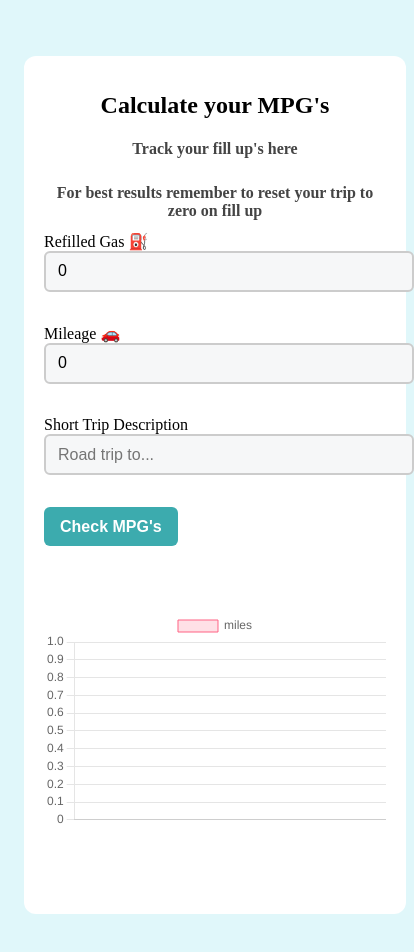
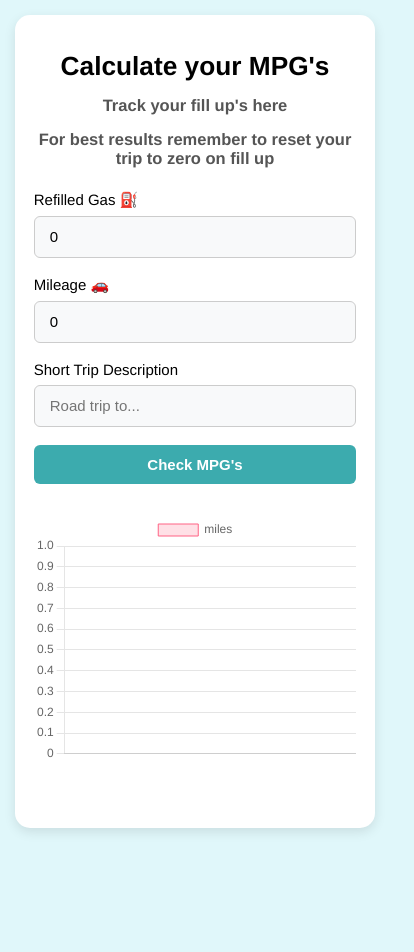
Before and after one commit to evo-g/mpg-tracker, a React (Vite) app: page / in a window 390 px wide. Shown: the top 952 px of the page, 414 px wide, since content can reach past the window. After the commit the page ends 844 px from the top, so only its background shows below. Built offline with nearby package versions, Linux system fonts and the light colour scheme; the HTML template or start-up script is replaced by a standard one.

Commit message:
css updates for desktop and mobile

```diff
--- a/src/style.css
+++ b/src/style.css
@@ -1,207 +1,160 @@
-/* Container responsiveness & visual clarity */
-.container {
-  background-color: #ffffff;
-  border-radius: 1rem;
-  padding: 2rem;
-  margin: 2rem auto;
-  box-shadow: 0 4px 10px rgba(0, 0, 0, 0.1);
-  display: flex;
-  flex-direction: column;
-  text-align: center;
-  align-items: center;
-  width: 95%;
-  max-width: 700px; /* was 600px */
+/* RESET & BASE */
+*,
+*::before,
+*::after {
+  box-sizing: border-box;
+}
+
+html {
+  -webkit-font-smoothing: antialiased;
+  font-family: 'Helvetica Neue', Helvetica, Arial, sans-serif;
+  font-size: 16px;
 }
 
 body {
+  margin: 0;
   background-color: #e0f7fa;
+  padding: 1rem;
+  display: flex;
+  justify-content: center;
 }
 
-/* Chart container responsiveness */
-.bar-container {
+/* MAIN CONTAINER */
+.container {
+  background-color: #fff;
+  border-radius: 1rem;
+  padding: 2rem;
   width: 100%;
-  height: 300px;
-  display: flex;
-  justify-content: center;
-  align-items: center;
-  padding: 1rem;
+  max-width: 800px;
+  box-shadow: 0 4px 12px rgba(0, 0, 0, 0.1);
+}
+
+/* HEADINGS */
+h1 {
+  font-size: 2rem;
+  margin-bottom: 0.5rem;
+  text-align: center;
+}
+
+h2 {
+  font-size: 1.1rem;
+  color: #555;
+  margin-bottom: 1rem;
+  text-align: center;
+}
+
+h3 {
+  text-align: center;
+  font-size: 1rem;
+  color: #333;
   margin-top: 1.5rem;
 }
 
-@media screen and (max-width: 600px) {
-  .bar-container {
-    height: 250px;
-  }
+/* FORM */
+form {
+  display: flex;
+  flex-direction: column;
+  gap: 1.2rem;
+  margin-top: 1.5rem;
 }
 
-/* Input clean-up */
+.form-child {
+  display: flex;
+  flex-direction: column;
+  gap: 0.5rem;
+}
+
 input {
   padding: 0.75rem 1rem;
-  border: 2px solid #ccc;
+  font-size: 1rem;
+  border: 1px solid #ccc;
   border-radius: 6px;
-  font-size: 1rem;
-  letter-spacing: 0.5px;
-  width: 100%;
-  max-width: 400px;
-  background-color: #f6f7f8;
-  margin-bottom: 1rem;
+  background-color: #f8f9fa;
+  transition: border-color 0.2s ease;
 }
 
 input:focus {
-  background-color: #ffffff;
   border-color: #3cabae;
+  background-color: #fff;
   outline: none;
 }
 
-/* Main button tweaks */
+/* BUTTONS */
 button {
-  padding: 12px 24px;
+  padding: 0.75rem;
+  background-color: #3cabae;
+  color: #fff;
+  font-weight: bold;
+  font-size: 1rem;
+  border: none;
   border-radius: 6px;
-  background-color: #3cabae;
-  color: #ffffff;
-  font-size: 1rem;
-  font-weight: bold;
+  cursor: pointer;
   transition: background-color 0.2s ease;
-  border: none;
-  cursor: pointer;
 }
 
 button:hover {
   background-color: #2bbbad;
 }
 
-/* Form layout improvements */
-form {
+/* BAR CHART */
+.bar-container {
   width: 100%;
-  max-width: 500px;
+  height: 300px;
+  margin-top: 2rem;
 }
 
-.form-child {
-  margin-bottom: 1rem;
-  width: 100%;
-  display: flex;
-  flex-direction: column;
-  align-items: flex-start;
-}
-
-/* Entry card (replaces li) */
+/* TRIP HISTORY */
 ul {
   list-style: none;
   padding: 0;
-  margin: 2rem 0;
-  width: 100%;
+  margin: 2rem 0 1rem;
+  display: flex;
+  flex-direction: column;
+  gap: 1rem;
 }
 
 .trip-card {
   background-color: #fff;
   border-radius: 1rem;
-  padding: 1.5rem;
-  margin: 1rem auto;
-  box-shadow: 0 2px 8px rgba(0, 0, 0, 0.06);
+  padding: 1.25rem;
+  box-shadow: 0 2px 6px rgba(0, 0, 0, 0.06);
   border: 1px solid #ddd;
-  font-size: 1rem;
-  width: 100%;
-  max-width: 600px;
   display: flex;
   flex-direction: column;
+  gap: 0.5rem;
+  font-size: 1rem;
   text-align: center;
-  gap: 0.5rem;
-}
-
-.trip-card div {
-  word-wrap: break-word;
-  font-size: 0.95rem;
 }
 
 .trip-card button {
-  margin-top: 1rem;
-  width: 100%;
-  padding: 0.6rem;
-  font-size: 1rem;
+  background-color: #ff5e5e;
+  margin-top: 0.5rem;
 }
 
-/* Typography */
-h1 {
-  font-size: 2rem;
-  margin-bottom: 0.5rem;
+.trip-card button:hover {
+  background-color: #d94242;
 }
 
-h2 {
-  font-size: 1.2rem;
-  color: #444;
-  margin-bottom: 1rem;
-}
-
-h3 {
-  font-size: 1rem;
-  color: #333;
-  margin-top: 1.5rem;
-}
-
-/* === MOBILE FIRST ADJUSTMENTS === */
-@media (max-width: 600px) {
-  body {
-    padding: 1rem;
-    background-color: #e0f7fa;
+/* RESPONSIVE */
+@media screen and (max-width: 600px) {
+  html {
+    font-size: 15px;
   }
 
   .container {
     padding: 1.25rem;
-    border-radius: 0.75rem;
-    width: 100%;
-    max-width: 100%;
-    box-shadow: none;
+  }
+
+  .bar-container {
+    height: 250px;
+  }
+
+  input,
+  button {
+    font-size: 1rem;
   }
 
   h1 {
-    font-size: 1.5rem;
-    margin-bottom: 0.5rem;
-  }
-
-  h2 {
-    font-size: 1rem;
-    margin-bottom: 0.75rem;
-  }
-
-  h3 {
-    font-size: 1rem;
-    margin-top: 1rem;
-  }
-
-  input {
-    font-size: 1rem;
-    padding: 0.6rem 0.75rem;
-    letter-spacing: normal;
-    border-radius: 6px;
-  }
-
-  button {
-    padding: 0.65rem 1rem;
-    font-size: 1rem;
-    border-radius: 6px;
-  }
-
-  .form-child {
-    margin-bottom: 1rem;
-  }
-
-  .trip-card {
-    padding: 1rem;
-    font-size: 0.95rem;
-    margin: 1rem 0;
-    border-radius: 0.75rem;
-    box-shadow: none;
-  }
-
-  .trip-card button {
-    padding: 0.5rem;
-    font-size: 1rem;
-  }
-
-  .bar-container {
-    height: 220px;
-    padding: 0;
-    margin-top: 1rem;
-    width: 100%;
+    font-size: 1.75rem;
   }
 }
```
